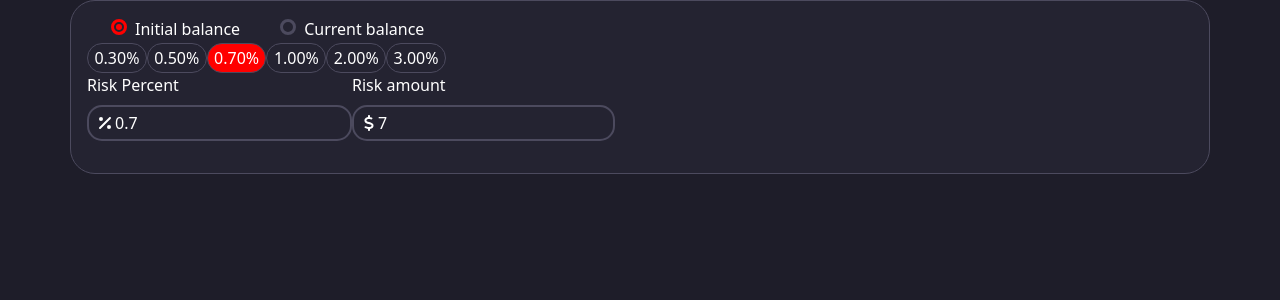
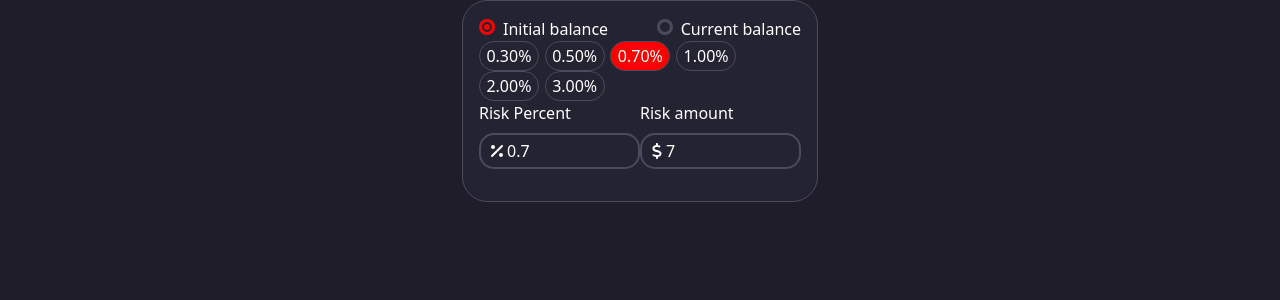
Before and after one commit to rolion/fxreplay-sample-app, an Angular app: page / in a window 1280 px wide. Shown: the top 300 px of the page. Built offline with nearby package versions, Linux system fonts and the light colour scheme.

Commit message:
fix css style

```diff
--- a/src/app/app.component.css
+++ b/src/app/app.component.css
@@ -2,6 +2,7 @@
 label{
     color: white;
 }
+
 .fxreplay-card{
     background-color: #242331;
     border-color: #4C4A5E;
@@ -9,6 +10,11 @@ label{
     border-width: 1px ;
     border-radius: 25px;
     padding: 16px;
+}
+
+.fxreplay-input-container{
+    display: flex;
+    justify-content: space-between;
 }
 
 .fxreplay-radio {
--- a/src/app/app.component.html
+++ b/src/app/app.component.html
@@ -1,7 +1,10 @@
-<div class="container fxreplay-card">
-    <div class="row">
-      <div class="d-flex flex-row">
-        <div class="form-check form-check-inline">
+<div class="container ">
+   <div class="row justify-content-center">
+    <div class="col-4">
+      <div class="fxreplay-card  ">
+        <div class="">
+          <div class="fxreplay-input-container">
+            <div class="">
               <input class="fxreplay-radio"
                 type="radio"
                 name="inlineRadioOptions"
@@ -14,7 +17,7 @@
                 for="inlineRadio1"
               >Initial balance</label>
             </div>
-        <div class="form-check form-check-inline">
+            <div class="">
               <input
                   class="fxreplay-radio"
                   type="radio"
@@ -26,18 +29,23 @@
             </div>
           </div>
           <div class="row">
-      <div class="d-flex flex-row">
+            <div class="">
               @for(porcentage of defaultPercentages; track porcentage){
                 <app-chips [value]="porcentage.value" [isSelected]="porcentage.isSelected" (percentageSelected) = "selectPercentage($event)"></app-chips>
               }
             </div>
           </div>
 
-    <div class="row">
-      <div class="d-flex flex-row">
+          <div class="fxreplay-input-container">
+              <div class="col-6">
                 <app-input labelText="Risk Percent" [inputValue]="riskPercent" [sendValueChange]="true" (newInput)="updatedRisk($event)"></app-input>
+              </div>
+              <div class="col-6">
                 <app-input labelText="Risk amount" icon="dollar" [inputValue]="riskAmount"></app-input>
               </div>
           </div>
         </div>
       </div>
+    </div>
+   </div>
+</div>
--- a/src/app/my-component/chips/chips.component.css
+++ b/src/app/my-component/chips/chips.component.css
@@ -3,5 +3,6 @@ button{
     color: white;
     border: 1px solid #4C4A5E;
     border-radius: 28.19px;
-    padding: 0.125em 0.4em
+    padding: 0.125em 0.4em;
+    margin-right: 0.37em;
 }
```
Lines whose indentation alone changed are shown as unchanged.
